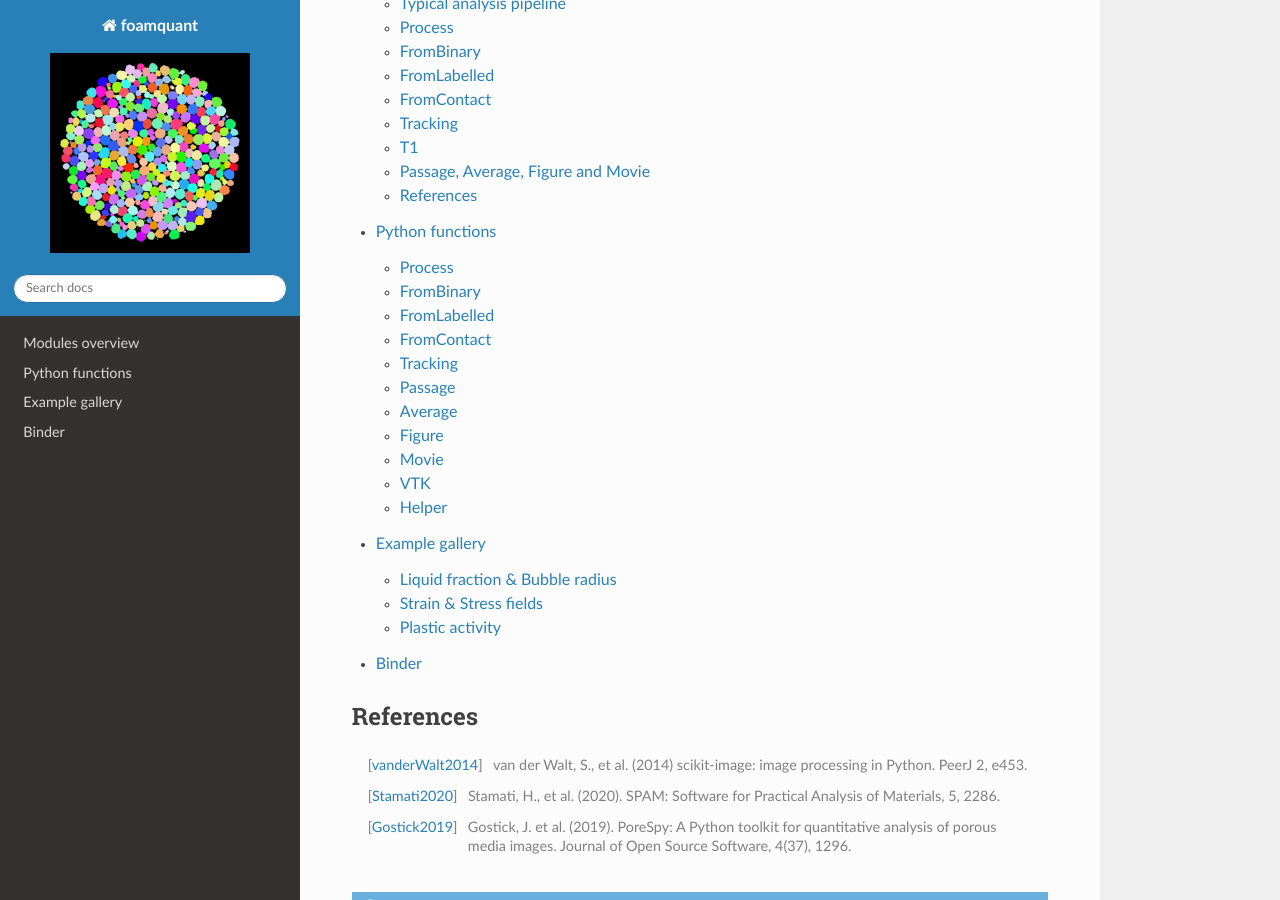
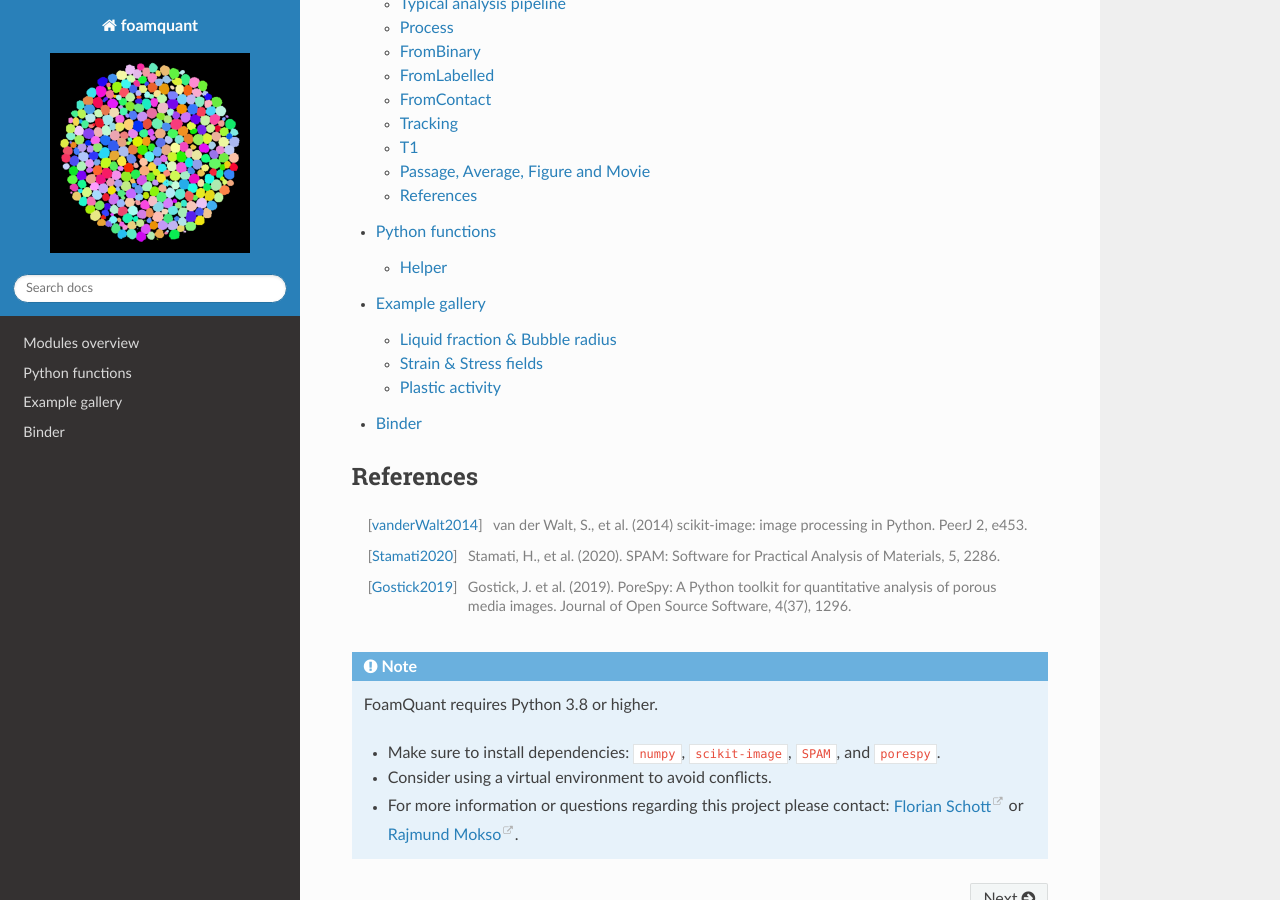
Before and after one commit to floschott/foamquant, a Sphinx documentation site: the page built from docs/source/index.rst, in a window 1280 px wide and 900 px high, scrolled down 670 px. Built offline with Sphinx 7.4.7 and the Read the Docs theme 3.1.0, drawn with Linux system fonts in a browser that asks for light colours; pages that are not in the unit, such as notebooks, are missing from menus.

```diff
--- a/docs/source/api.rst
+++ b/docs/source/api.rst
@@ -3,67 +3,6 @@ Python functions
 
 
 
-Process
--------------------------
-
-.. automodule:: FoamQuant.Process
-   :members:
-   :private-members:
-
-
-FromBinary
--------------------------
-
-.. automodule:: FoamQuant.FromBinary
-   :members:
-
-FromLabelled
--------------------------
-
-.. automodule:: FoamQuant.FromLabelled
-   :members:
-
-FromContact
--------------------------
-
-.. automodule:: FoamQuant.FromContact
-   :members:
-
-Tracking
--------------------------
-
-.. automodule:: FoamQuant.Tracking
-   :members:
-
-Passage
--------------------------
-
-.. automodule:: FoamQuant.Passage
-   :members:
-
-Average
--------------------------
-
-.. automodule:: FoamQuant.Average
-   :members:
-
-Figure
--------------------------
-
-.. automodule:: FoamQuant.Figure
-   :members:
-
-Movie
--------------------------
-
-.. automodule:: FoamQuant.Movie
-   :members:
-
-VTK
--------------------------
-
-.. automodule:: FoamQuant.VTK
-   :members:
 
 Helper
 -------------------------
```
